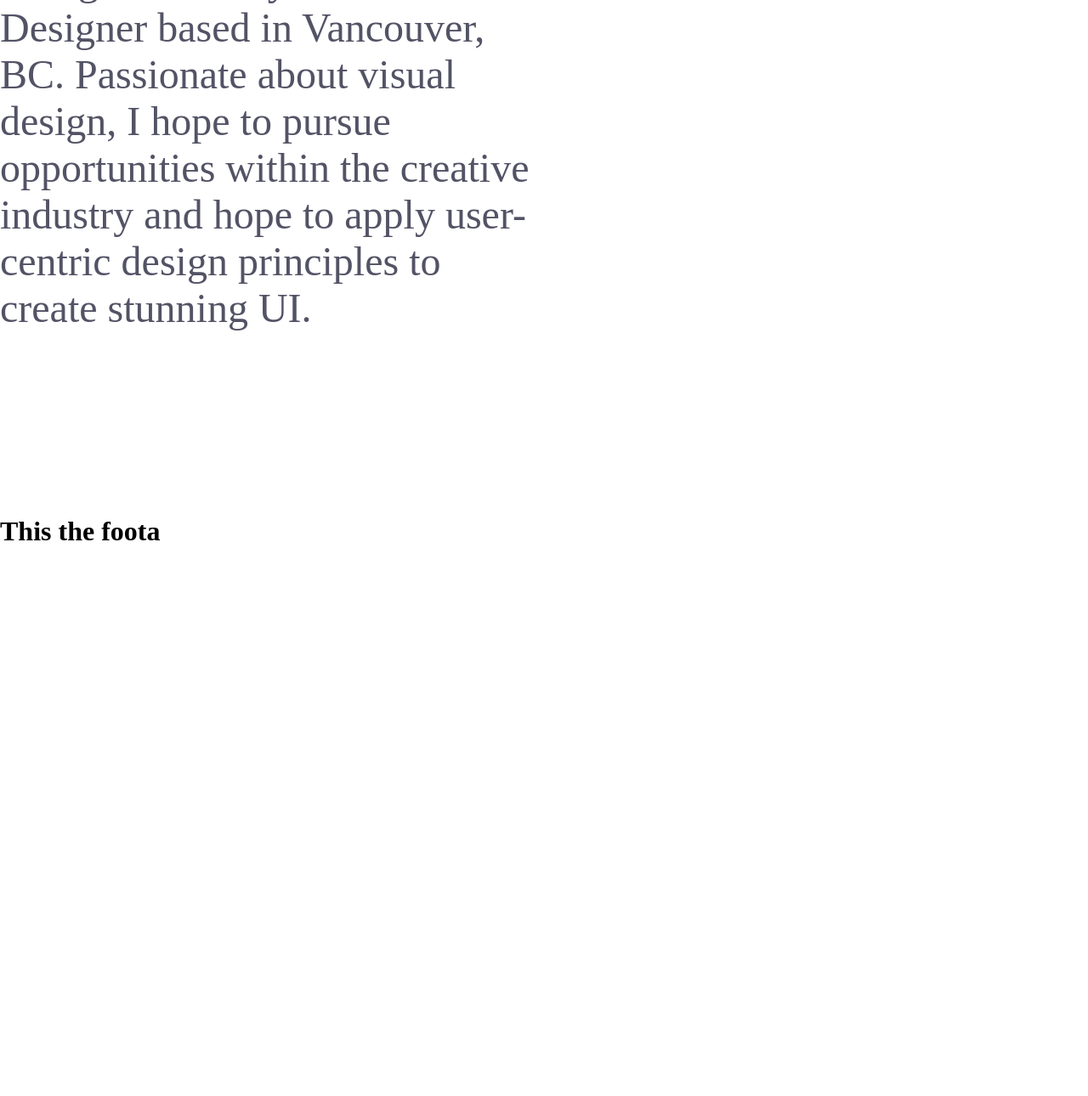
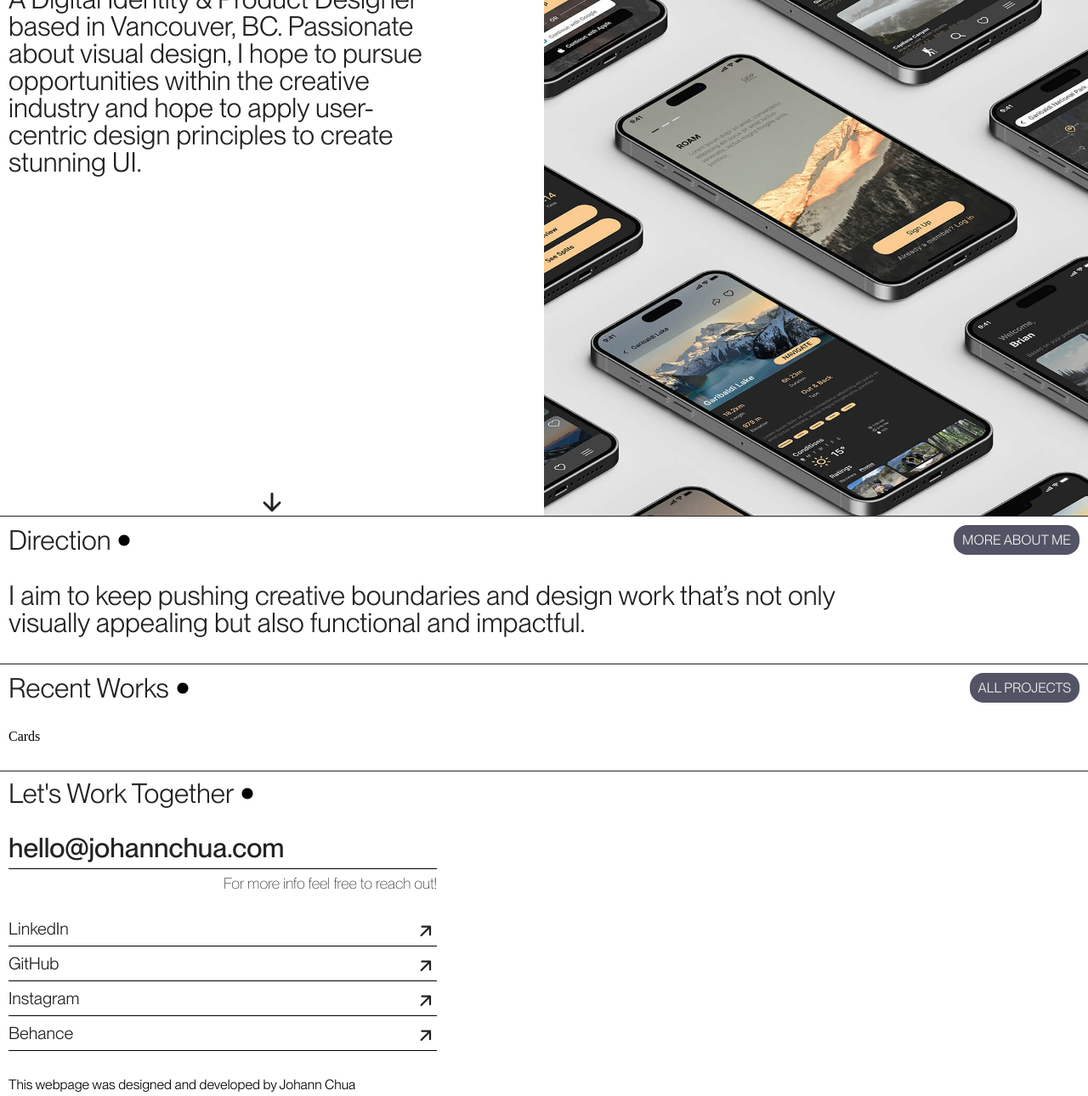
Before and after one commit to pochu4/Portfolio-Remake, a plain HTML site: page index.html in a window 1280 px wide. Shown: the part 193-1483 px from the top of the page at 85% size. Drawn offline with nearby package versions, Linux system fonts and the light colour scheme.

Commit message:
Some Home Page Stuff

```diff
--- /dev/null
+++ b/css/font.css
@@ -0,0 +1,19 @@
+@font-face {
+    font-family: 'Neue Montreal Medium';
+    src: url('../fonts/PPNEUEMONTREAL-MEDIUM.OTF') format('opentype');
+    font-weight: 530;
+    font-style: normal; /* Matches the font's actual style */
+}
+
+@font-face {
+    font-family: 'Neue Montreal Reg';
+    src: url('../fonts/PPNEUEMONTREAL-BOOK.OTF') format('opentype');
+    font-weight: 450;
+    font-style: normal; /* Matches the font's actual style */
+}
+
+@font-face {
+    font-family: 'Neue Montreal Light';
+    src: url('../fonts/PPNEUEMONTREAL-THIN.OTF') format('opentype');
+    font-style: normal; /* Matches the font's actual style */
+}
--- a/css/header.css
+++ b/css/header.css
@@ -1,8 +1,4 @@
-:root {
-    --color-menu-overlay: #535366;
-    --color-menu-text: #fff;
-    --color-divider: #FFF;
-}
+@import url(./styles.css);
 
 * {
     margin: 0;
@@ -22,7 +18,7 @@ a {
 }
 
 .menu-link a, .btn a, .socials a {
-    color: var(--color-menu-text);
+    color: var(--beige);
 }
 
 
@@ -37,9 +33,10 @@ nav {
     width: 100%;
     display: flex;
     justify-content: space-between;
-    padding: 0.5rem 1rem;
+    padding: 1rem 1rem;
+    padding-top: 1.25rem;
     background-color: #FFF;
-    z-index: 0;
+    z-index: 100;
     border-bottom: 1px solid black;
 }
 
@@ -97,7 +94,7 @@ h1.header {
     top: 0;
     width: 100%;
     padding: 1rem;
-    background: var(--color-menu-overlay);
+    background: var(--black);
     pointer-events: none;
     clip-path: polygon(0 0, 100% 0, 100% 0, 0 0);
     z-index: 1000 !important;
@@ -114,7 +111,7 @@ h1.header {
    display: flex;
    justify-content: space-between;
    margin-bottom: 1em;
-   color: var(--color-menu-text);
+   color: var(--beige);
 }
 
 .menu-cols {
@@ -148,7 +145,7 @@ h1.header {
     display: flex;
     justify-content: space-between;
     padding: 0.5em 0;
-    color: var(--color-menu-text);
+    color: var(--beige);
 }
 
 .menu-link {
@@ -157,6 +154,7 @@ h1.header {
 
 .menu-link a {
     font-size: 4rem;
+    font-family: var(--book);
 }
 
 .menu-link:after {
@@ -166,7 +164,7 @@ h1.header {
     left: 0;
     width: 0;
     height: 2px;
-    background: var(--color-menu-text);
+    background: var(--beige);
     transition: 1s all;
 }
 
@@ -177,7 +175,7 @@ h1.header {
 .btn {
     position: relative;
     margin: 2em 0;
-    border: 1px solid var(--color-menu-text);
+    border: 1px solid var(--beige);
     width: max-content;
     padding: 1.25em 2.5em;
     border-radius: 4px;
@@ -192,13 +190,13 @@ h1.header {
     left: 0;
     width: 0;
     height: 100%;
-    background: var(--color-menu-text);
+    background: var(--beige);
     transition: 0.3s all;
     z-index: -1;
 }
 
 .btn:hover a {
-    color: var(--color-menu-overlay);
+    color: var(--black);
 }
 
 .btn:hover.btn:before {
@@ -208,13 +206,13 @@ h1.header {
 .menu-footer {
     display: flex;
     flex-direction: column;
-    color: var(--color-menu-text);
+    color: var(--beige);
 }
 
 .menu-divider {
     width: 0%;
     height: 1px;
-    background: var(--color-divider);
+    background: var(--beige);
     margin: 1em 0;
 }
 
--- /dev/null
+++ b/css/homepage.css
@@ -0,0 +1,147 @@
+@import url(./styles.css);
+
+.hero-section {
+    height: 100vh;
+    display: flex;
+    flex-direction: column-reverse;
+    justify-content: space-between;
+    padding-top: 3.5rem;
+}
+
+
+
+.hero-left {
+    height: inherit;
+    display: flex;
+    justify-content: space-between;
+    flex-direction: column;
+}
+
+.hero-left h1, .hero-left p, .hero-left .scrolldown-icon ion-icon {
+    margin: 0 1rem;
+}
+
+
+.hero-divider {
+    width: 100%;
+    height: 1px;
+    background-color: black;
+    margin: 0.5rem 0;
+}
+
+.homepage-intro {
+    padding-top: 0.5rem;
+    margin: 0 10px;
+}
+
+.scrolldown-icon {
+    display: flex;
+    justify-content: center;
+}
+.scrolldown-icon ion-icon {
+    font-size: 32px;
+    align-items: end;
+    color: var(--black);
+}
+
+.hero-right {
+}
+
+.hero-right img {
+    width: 100%;
+    height: auto;
+    max-height: 400px;
+    object-fit: cover;
+}
+
+/*  */
+.component {
+    border-top: 1px solid var(--black);
+}
+
+.component ion-icon{
+    padding-left: 0.5rem;
+}
+
+
+.component-container {
+    margin: 0 10px;
+    display: flex;
+    align-items: center;
+    justify-content: space-between;
+    padding-top: 10px;
+}
+
+.component-title {
+    display: flex;
+    align-items: center;
+}
+
+.component-content {
+    margin: 0 10px;
+    padding: 2rem 0;
+}
+
+.mission-intro {
+    width: 80%;
+}
+
+.footer-content {
+    padding-bottom: 1rem;
+}
+
+.footer-content {
+    font-size: 1rem;
+    font-family: var(--book);
+}
+
+
+@media (min-width: 768px) {
+
+}
+
+
+@media (min-width: 1024px) {
+    .hero-right img {
+        max-height: 700px;
+    }
+
+}
+
+
+@media (min-width: 1280px) {
+    .hero-section {
+        flex-direction: row;
+        padding-top: 0;
+    }
+    .hero-left {
+        width: 50%;
+        padding-top: 4.5rem;
+    }
+    .hero-right{
+        width: 50%;
+    }
+    .hero-right img {
+        max-height: inherit;
+        height: 100vh;
+    }
+    .homepage-intro {
+        width: 80%;
+        text-wrap: pretty;
+    }
+}
+
+
+@media (min-width: 1920px) {
+    .scrolldown-icon ion-icon {
+        font-size: 64px;
+    }
+
+}
+
+
+@media (min-width: 2560px) {
+    .hero-section {
+        padding-top: 0;
+    }
+}
--- /dev/null
+++ b/css/reset.css
@@ -0,0 +1,48 @@
+/* http://meyerweb.com/eric/tools/css/reset/
+   v2.0 | 20110126
+   License: none (public domain)
+*/
+
+html, body, div, span, applet, object, iframe,
+h1, h2, h3, h4, h5, h6, p, blockquote, pre,
+a, abbr, acronym, address, big, cite, code,
+del, dfn, em, img, ins, kbd, q, s, samp,
+small, strike, strong, sub, sup, tt, var,
+b, u, i, center,
+dl, dt, dd, ol, ul, li,
+fieldset, form, label, legend,
+table, caption, tbody, tfoot, thead, tr, th, td,
+article, aside, canvas, details, embed,
+figure, figcaption, footer, header, hgroup,
+menu, nav, output, ruby, section, summary,
+time, mark, audio, video {
+	margin: 0;
+	padding: 0;
+	border: 0;
+	font-size: 100%;
+	font: inherit;
+	vertical-align: baseline;
+}
+/* HTML5 display-role reset for older browsers */
+article, aside, details, figcaption, figure,
+footer, header, hgroup, menu, nav, section {
+	display: block;
+}
+body {
+	line-height: 1;
+}
+ol, ul {
+	list-style: none;
+}
+blockquote, q {
+	quotes: none;
+}
+blockquote:before, blockquote:after,
+q:before, q:after {
+	content: '';
+	content: none;
+}
+table {
+	border-collapse: collapse;
+	border-spacing: 0;
+}
--- a/css/styles.css
+++ b/css/styles.css
@@ -1,27 +1,155 @@
+@import url(./font.css);
+
 :root {
     --black: #222222;
     --beige: #F1F0EB;
     --midnight: #535366;
-    --test: #424259;
+    --medium: 'Neue Montreal Medium', sans;
+    --book: 'Neue Montreal Reg', sans;
+    --light: 'Neue Montreal Light', sans;
 }
 
-h1{}
+h1 {
+    font-family: var(--medium);
+    font-size: 3.5rem;
+    color: var(--black);
+}
 
-h2{}
+h2 {
+    font-family: var(--book);
+    font-size: 1.75rem;
+    color: var(--black);
+}
 
-h3{}
+h3 {
+    font-family: var(--book);
+    font-size: 1.5rem;
+    color: var(--black);
+}
 
-h4{}
+h4 {}
 
-p{}
+p {}
 
-.hero-name {
-    font-size: 5rem;
-    width: 50%;
-    color: var(--test);
+a {
+    text-decoration: none;
 }
-.hero-intro {
-    font-size: 3rem;
-    width: 50%;
+button {
+    background-color: var(--midnight);
+    border-radius: 1rem;
+    color: var(--beige);
+    box-shadow: none;
+    padding: 8px 10px;
+    border: none;
+    font-family: var(--book);
+    font-size: 1rem;
+}
+
+
+/* Footer */
+.email-container {
+    width: 80%;
+}
+.socials-container {
+    margin-top: 2rem;
+    width: 80%;
+}
+
+.email-container h3 {
+    font-family: var(--medium);
+}
+.email-tagline {
+    text-align: end;
+    font-family: var(--light);
+    font-size: 1.125rem;
+}
+
+
+.social-link a{
+    text-decoration: none;
+    color: var(--black);
+    font-family: var(--book);
+    font-size: 1.25rem;
+    display: flex;
+    justify-content: space-between;
+    align-items: center;
+}
+.social-link ion-icon {
+    transform: rotate(45deg);
+    font-size: 24px;
+    color: var(--black);
+}
+
+.footer-closingtag {
+    margin-top: 2rem;
+    width: 80%;
+}
+
+.social-link a:hover {
     color: var(--midnight);
+    font-family: var(--medium);
 }
+
+@media (min-width: 768px) {
+    h1 {
+        font-size: 5rem;
+        color: var(--black);
+    }
+
+    h2 {
+        font-size: 2.5rem;
+    }
+
+    h3 {
+        font-size: 2rem;
+    }
+
+    h4 {}
+
+    p {}
+}
+
+
+@media (min-width: 1028px) {}
+
+
+@media (min-width: 1280px) {
+    h1 {
+        font-size: 6rem;
+        color: var(--black);
+    }
+
+    h2 {
+        font-size: 2rem;
+    }
+
+    h3 {}
+
+    h4 {}
+
+    p {}
+
+    .email-container {
+        width: 40%;
+    }
+    .socials-container{
+        width: 40%;
+    }
+}
+
+
+@media (min-width: 1920px) {
+    h2 {
+        font-size: 2.5rem;
+    }
+}
+
+
+@media (min-width: 2560px) {
+    h1 {
+        font-size: 8rem;
+    }
+    h2 {
+        font-size: 3rem;
+    }
+}
--- a/index.html
+++ b/index.html
@@ -4,8 +4,10 @@
 <head>
     <meta charset="UTF-8">
     <meta name="viewport" content="width=device-width, initial-scale=1.0">
+    <link rel="stylesheet" href="css/reset.css">
     <link rel="stylesheet" href="css/styles.css">
     <link rel="stylesheet" href="css/header.css">
+    <link rel="stylesheet" href="css/homepage.css">
     <title>Johann Chua</title>
 </head>
 
@@ -59,15 +61,118 @@
         </div>
     </header>
 
-    <main style="height: 100vh; padding-top: 3.25rem;">
-        <h1 class="hero-name">Johann Chua</h1>
-        <p class="hero-intro">A Digital Identity & Product Designer based in Vancouver, BC. Passionate about visual
-            design, I hope to pursue opportunities within the creative industry and hope to apply user-centric design
-            principles to create stunning UI.</p>
+    <main>
+
+        <div class="hero-section">
+            <div class="hero-left">
+                <div class="hero-content">
+                    <h1>Johann Chua</h1>
+                    <div class=""></div>
+                    <h2 class="homepage-intro">A Digital Identity & Product Designer based in Vancouver, BC. Passionate
+                        about
+                        visual design, I hope to pursue opportunities within the creative industry and hope to apply
+                        user-centric design principles to create stunning UI.</h2>
+                </div>
+                <div class="scrolldown-icon">
+                    <ion-icon name="arrow-down"></ion-icon>
+                </div>
+            </div>
+            <div class="hero-right">
+                <img src="images/roam/multiscreen.jpg" alt="Roam Hiking Project">
+            </div>
+        </div>
+
+        <div class="component">
+            <div class="component-container">
+                <div class="component-title">
+                    <h3>Direction</h3>
+                    <ion-icon name="ellipse"></ion-icon>
+                </div>
+                <div class="component-cta">
+                    <a href=""><button>MORE ABOUT ME</button></a>
+                </div>
+            </div>
+
+            <div class="component-content">
+                <h2 class="mission-intro">I aim to keep pushing creative boundaries and design work that’s not only
+                    visually appealing but also functional and impactful.</h2>
+            </div>
+        </div>
+
+        <div class="component">
+            <div class="component-container">
+                <div class="component-title">
+                    <h3>Recent Works</h3>
+                    <ion-icon name="ellipse"></ion-icon>
+                </div>
+                <div class="component-cta">
+                    <a href=""><button>ALL PROJECTS</button></a>
+                </div>
+            </div>
+
+            <div class="component-content">
+                <p>Cards</p>
+            </div>
+        </div>
+
+
+
     </main>
 
-    <footer style="height: 100vh;">
-        <h1>This the foota</h1>
+    <footer>
+        <div class="component">
+            <div class="component-container">
+                <div class="component-title">
+                    <h3>Let's Work Together</h3>
+                    <ion-icon name="ellipse"></ion-icon>
+                </div>
+
+            </div>
+
+            <div class="component-content footer-content">
+                <div class="email-container">
+                    <h3>hello@johannchua.com</h3>
+                    <div class="hero-divider"></div>
+                    <p class="email-tagline">For more info feel free to reach out!</h3>
+                </div>
+
+                <div class="socials-container">
+                    <div class="social-link">
+                        <a href="">
+                            <p>LinkedIn</p>
+                            <ion-icon name="arrow-up"></ion-icon>
+                        </a>
+                    </div>
+                    <div class="hero-divider"></div>
+                    <div class="social-link">
+                        <a href="">
+                            <p>GitHub</p>
+                            <ion-icon name="arrow-up"></ion-icon>
+                        </a>
+                    </div>
+                    <div class="hero-divider"></div>
+                    <div class="social-link">
+                        <a href="">
+                            <p>Instagram</p>
+                            <ion-icon name="arrow-up"></ion-icon>
+                        </a>
+                    </div>
+                    <div class="hero-divider"></div>
+                    <div class="social-link">
+                        <a href="">
+                            <p>Behance</p>
+                            <ion-icon name="arrow-up"></ion-icon>
+                        </a>
+                    </div>
+                    <div class="hero-divider"></div>
+                </div>
+
+                <div class="footer-closingtag">
+                    <p>This webpage was designed and developed by Johann Chua</p>
+                </div>
+
+            </div>
+        </div>
     </footer>
 
     <!-- IONICONS -->
```
Also changed, not shown: fonts/PPNEUEMONTREAL-BOLD.OTF (added), fonts/PPNEUEMONTREAL-BOOK.OTF (added), fonts/PPNEUEMONTREAL-MEDIUM.OTF (added), fonts/PPNEUEMONTREAL-THIN.OTF (added).
